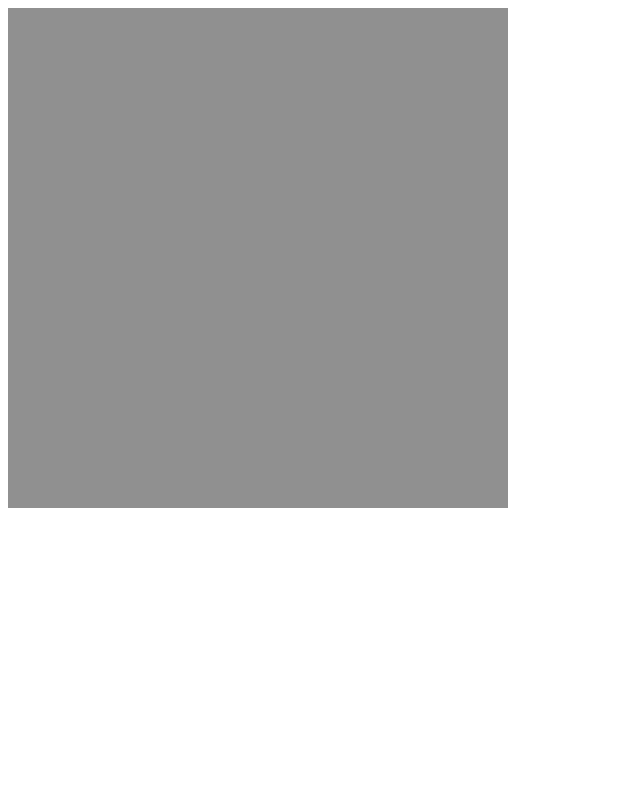
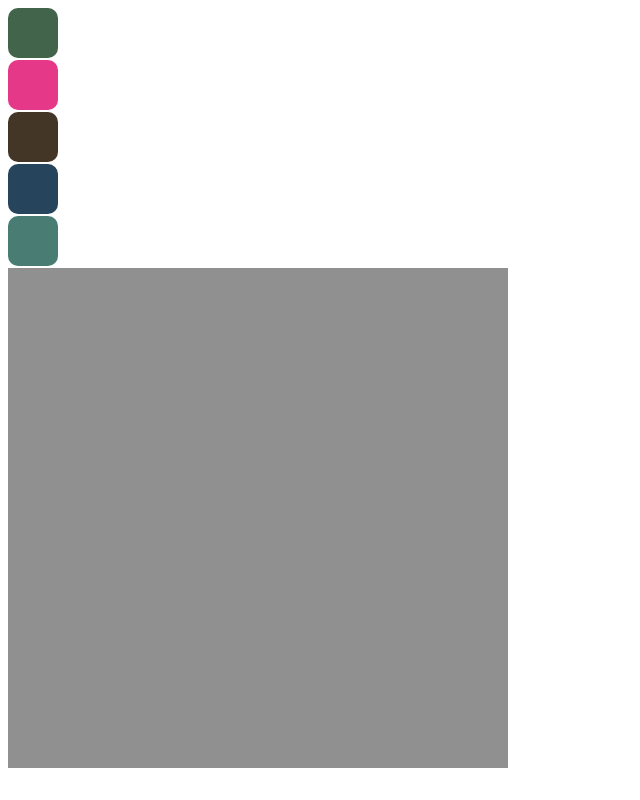
Before and after one commit to NiSHAN808/react-drwing-app, a React (Vite) app: page / in a window 1280 px wide. Shown: the whole page, without its empty margins (0-640 px from the left). Built offline with nearby package versions, Linux system fonts and the light colour scheme.

Commit message:
colors added but after changing colors previous colors also change

```diff
--- a/src/App.jsx
+++ b/src/App.jsx
@@ -1,5 +1,5 @@
 import DrawingApp from './DrawingApp'
-
+import ColorPlate from './ColorPalate'
 
 import './App.css'
 
@@ -8,7 +8,8 @@ function App() {
 
   return (
     <>
-    <DrawingApp/>
+    <ColorPlate/>
+
 
 
     </>
--- /dev/null
+++ b/src/ColorPalate.jsx
@@ -0,0 +1,37 @@
+import React,{useState,createContext} from "react";
+import DrawingApp from "./DrawingApp";
+export const MyContext=createContext();
+function ColorPlate(){
+
+let [colors,setColors]=useState(["#41644A","#E53888","#443627","#27445D","#497D74"]);
+//let x=colors[0];
+let [x,setX]=useState(colors[0]);
+function handleColorClick(index){
+console.log(colors[index]);
+//x=colors[index];
+setX(colors[index]);
+}
+
+
+    return(
+<>
+
+<div className="color-palate">
+    {colors.map((color,index)=> <div key={index} style={{background:color,
+         height:"50px",
+         width:"50px",
+         borderRadius:"10px",
+         marginBottom:"2px"}}
+         onClick={()=>handleColorClick(index)}
+         >
+
+         </div>)}
+
+</div>
+<MyContext.Provider value={x}>
+         <DrawingApp/>
+         </MyContext.Provider>
+</>
+    );
+}
+export default ColorPlate;
--- a/src/DrawingApp.jsx
+++ b/src/DrawingApp.jsx
@@ -1,10 +1,12 @@
-import React, { useState, useRef } from "react";
+import React, { useState, useRef,useContext } from "react";
+import{ MyContext} from './ColorPalate';
 function DrawingApp() {
     let canvasRef = useRef(null);
     let [drawingStatus, setdrawingState] = useState(false);
     //let ctx=x.getContext("2d");
     //canvas[0].addEventListener("onMouseMove",setdrawing);
 
+   let col=useContext(MyContext);
 
     function setdrawing(e) {
        if(drawingStatus===true){
@@ -12,6 +14,7 @@ function DrawingApp() {
         let ctx = x.getContext("2d");
         const { offsetX, offsetY } = e.nativeEvent;
         //let cordinate={x.}
+       // let col=useContext(MyContext);
         ctx.lineTo(offsetX, offsetY);
         ctx.stroke();
        }
@@ -21,6 +24,8 @@ function DrawingApp() {
         const x = canvasRef.current;
         let ctx = x.getContext("2d");
         const { offsetX, offsetY } = e.nativeEvent;
+       // let col=useContext(MyContext);
+      ctx.strokeStyle = col;
         ctx.moveTo(offsetX, offsetY);
         console.log("stroke");
     }
```
